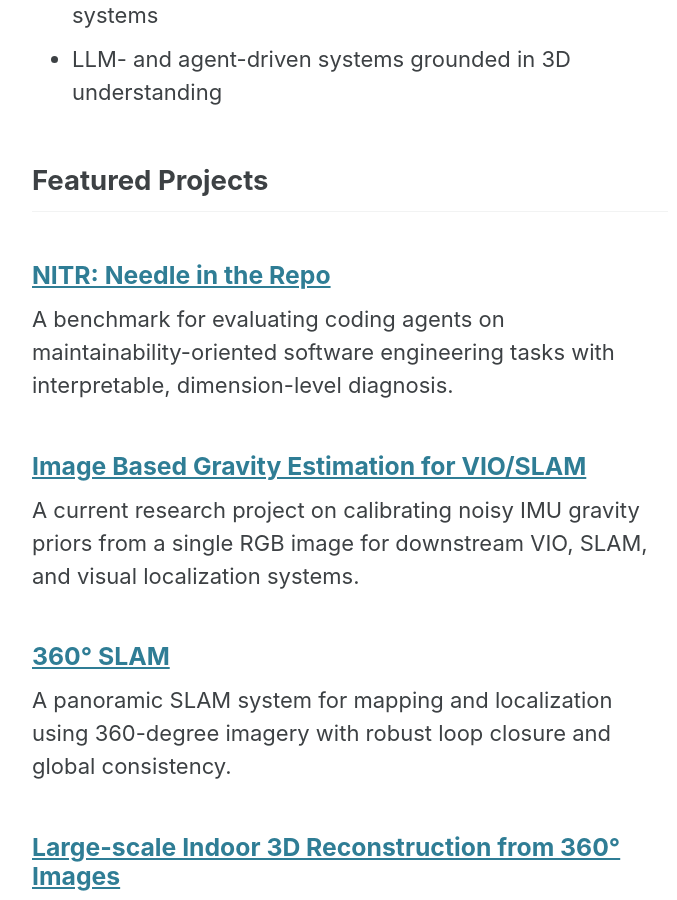
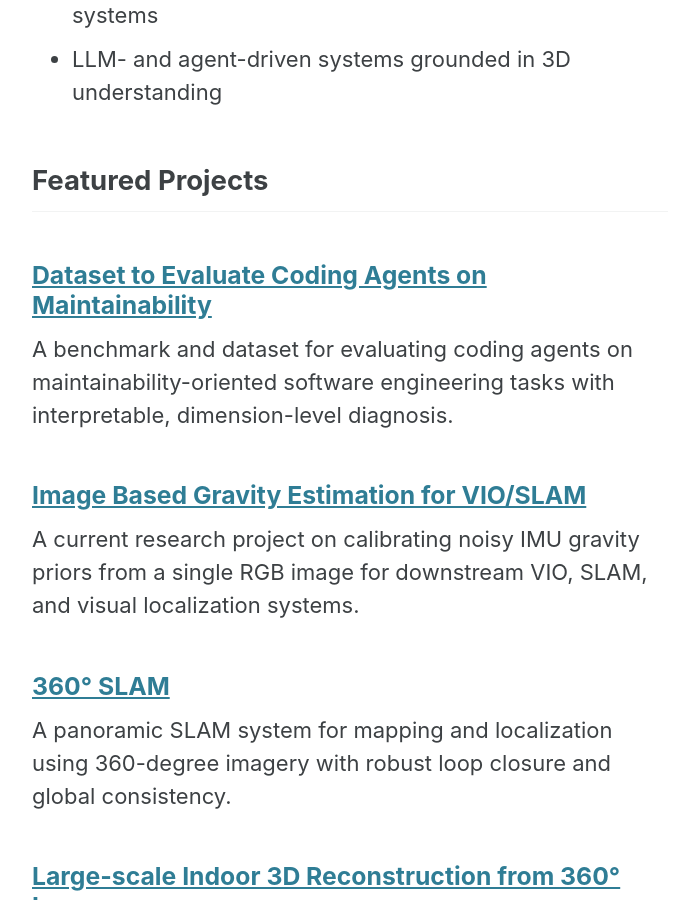
Before and after one commit to lszhuhaichao/lszhuhaichao.github.io, a Jekyll site: the page built from index.md, in a window 1280 px wide and 900 px high, scrolled down 1386 px. Shown: the whole window, without its empty margins (290-967 px from the left). Built offline with Jekyll 4.4.1, drawn with Linux system fonts in a browser that asks for light colours; cached includes are drawn as plain includes.

Commit message:
Rename NITR project title on site

```diff
--- a/index.md
+++ b/index.md
@@ -33,9 +33,9 @@ I am especially interested in projects that connect 3D perception with LLMs, mul
 
 ## Featured Projects
 
-### [NITR: Needle in the Repo](/projects/nitr/)
+### [Dataset to Evaluate Coding Agents on Maintainability](/projects/nitr/)
 
-A benchmark for evaluating coding agents on maintainability-oriented software engineering tasks with interpretable, dimension-level diagnosis.
+A benchmark and dataset for evaluating coding agents on maintainability-oriented software engineering tasks with interpretable, dimension-level diagnosis.
 
 ### [Image Based Gravity Estimation for VIO/SLAM](/projects/image-based-gravity-estimation-vio-slam/)
 
```
Also changed, not shown: _projects/nitr.md (+2 -2 lines).
